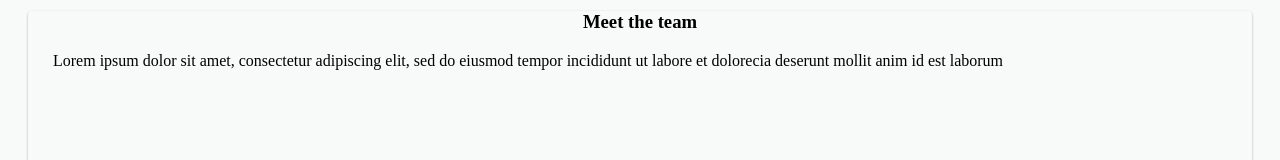
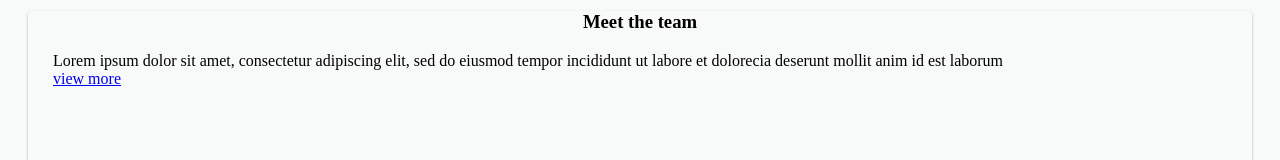
Before and after one commit to maddiethompson/trainingApp, a website with bundled scripts: page training_app/src/index.html in a window 1280 px wide. Shown: the part 1264-1424 px from the top of the page. Built offline with nearby package versions, Linux system fonts and the light colour scheme; files whose address does not match are found by name.

Commit message:
linked teams to index

```diff
--- a/training_app/src/index.html
+++ b/training_app/src/index.html
@@ -81,7 +81,9 @@
                               <div class="oj-flex-item oj-sm-flex-1 oj-panel demo-mypanel">
                                   <h3>Meet the team</h3>
                                   <div class="oj-flex-item oj-sm-flex-1 mypanel-text">
+
                                       <div> Lorem ipsum dolor sit amet, consectetur adipiscing elit, sed do eiusmod tempor incididunt ut labore et dolorecia deserunt mollit anim id est laborum</div>
+                                      <a href="team.html">view more</a>
                                   </div>
                               </div>
                               <div class="oj-flex-item oj-sm-flex-1 oj-panel demo-mypanel">
```
